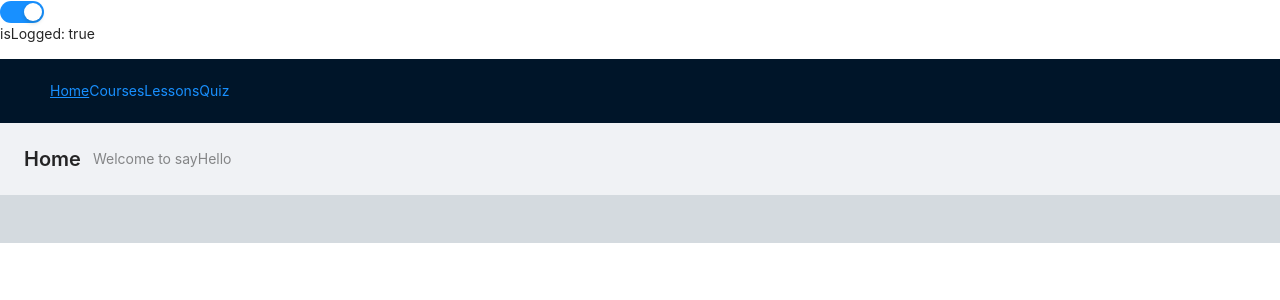
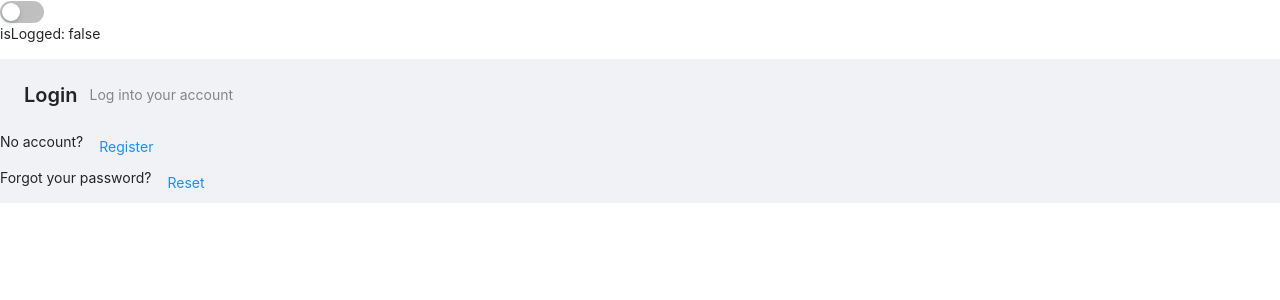
Before and after one commit to antoineGH/sayhello, a React (Create React App) app: page /login in a window 1280 px wide. Before the commit this address led to /auth/home. Shown: the top 300 px of the page. Built offline with nearby package versions, Linux system fonts and the light colour scheme.

Commit message:
create links unauth

```diff
--- a/src/App.tsx
+++ b/src/App.tsx
@@ -5,7 +5,7 @@ import { Switch, Layout } from 'antd'
 import './App.css'
 
 const App: React.FC = (): JSX.Element => {
-	const [isLogged, setIsLogged] = useState(true)
+	const [isLogged, setIsLogged] = useState(false)
 	const routing = useRoutes(routes(isLogged))
 	const { Content } = Layout
 
--- a/src/pages/Login.tsx
+++ b/src/pages/Login.tsx
@@ -1,11 +1,37 @@
-import { PageHeader } from 'antd'
+import { PageHeader, Row, Col, Button } from 'antd'
 import useTitle from 'hooks/useTitle'
+import { useNavigate } from 'react-router'
 
 const Login = () => {
 	useTitle('Login')
+	const navigate = useNavigate()
 	return (
 		<>
-			<PageHeader className='site-page-header' title='Login' subTitle='Log into your account' />
+			<Row>
+				<Col>
+					<PageHeader className='site-page-header' title='Login' subTitle='Log into your account' />
+				</Col>
+			</Row>
+			<Row>
+				<Col>
+					<p>No account?</p>
+				</Col>
+				<Col>
+					<Button onClick={() => navigate('/register')} type='link'>
+						Register
+					</Button>
+				</Col>
+			</Row>
+			<Row>
+				<Col>
+					<p>Forgot your password?</p>
+				</Col>
+				<Col>
+					<Button onClick={() => navigate('/forgot')} type='link'>
+						Reset
+					</Button>
+				</Col>
+			</Row>
 		</>
 	)
 }
--- a/src/pages/Register.tsx
+++ b/src/pages/Register.tsx
@@ -1,4 +1,4 @@
-import { PageHeader } from 'antd'
+import { Button, Col, PageHeader, Row } from 'antd'
 import useTitle from 'hooks/useTitle'
 import { useNavigate } from 'react-router'
 
@@ -7,12 +7,26 @@ const Register = () => {
 	useTitle('Register')
 	return (
 		<>
+			<Row>
+				<Col>
 					<PageHeader
 						className='site-page-header'
 						onBack={() => navigate('/login')}
 						title='Register'
 						subTitle='Create a new account'
 					/>
+				</Col>
+			</Row>
+			<Row>
+				<Col>
+					<p>Already have an account?</p>
+				</Col>
+				<Col>
+					<Button onClick={() => navigate('/login')} type='link'>
+						Login
+					</Button>
+				</Col>
+			</Row>
 		</>
 	)
 }
```
Lines whose indentation alone changed are shown as unchanged.
